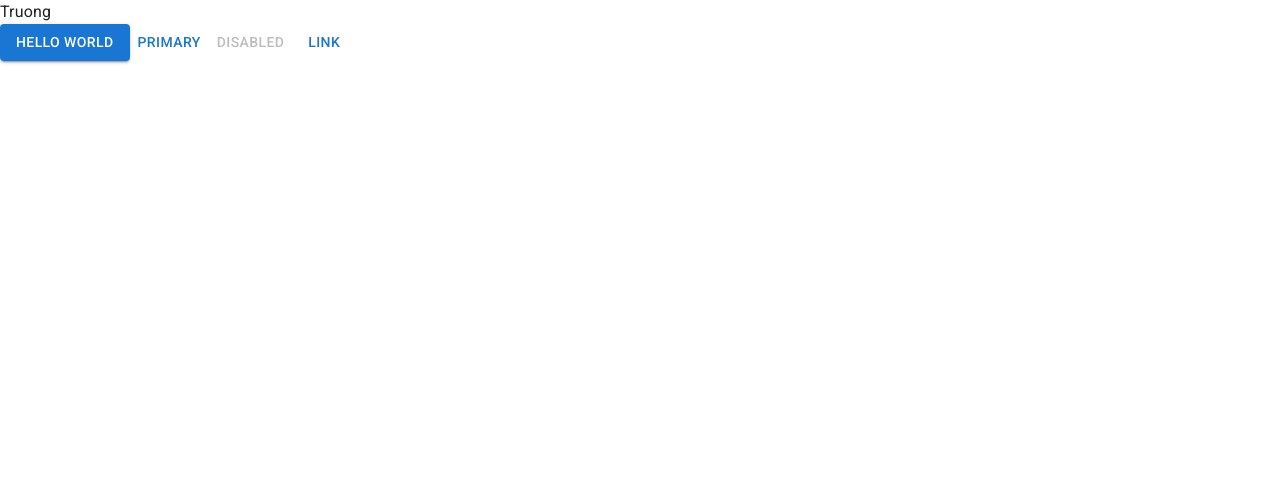
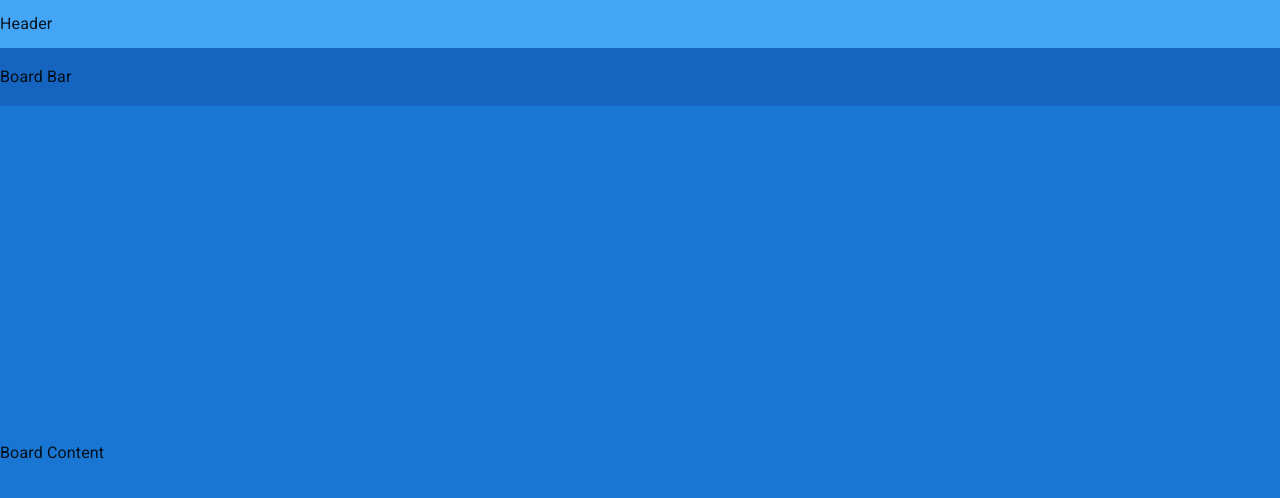
Before and after one commit to truong6243/trello-web, a React (Vite) app: page / in a window 1280 px wide. Shown: the top 498 px of the page. Built offline with nearby package versions, Linux system fonts and the light colour scheme.

Commit message:
add basic_layout

```diff
--- a/src/App.jsx
+++ b/src/App.jsx
@@ -1,13 +1,40 @@
-import Button from '@mui/material/Button'
+import Box from '@mui/material/Box'
+import Container from '@mui/material/Container'
+import theme from './theme'
+
 function App() {
   return (
-    <>
-      <div>Truong</div>
-      <Button variant="contained">Hello world</Button>
-      <Button>Primary</Button>
-      <Button disabled>Disabled</Button>
-      <Button href="#text-buttons">Link</Button>
-    </>
+    <Container disableGutters maxWidth={false} sx={{
+      backgroundColor: 'primary.main'
+    }}>
+      <Box sx={{
+        backgroundColor: 'primary.light',
+        height: (theme) => theme.trello.headerHeight,
+        width: '100%',
+        display: 'flex',
+        alignItems: 'center'
+      }}>
+        Header
+      </Box>
+      <Box sx={{
+        backgroundColor: 'primary.dark',
+        height: (theme) => theme.trello.boardBarHeight,
+        width: '100%',
+        display: 'flex',
+        alignItems: 'center'
+      }}>
+        Board Bar
+      </Box>
+      <Box sx={{
+        backgroundColor: 'primary.main',
+        height: `calc(100vh - ${theme.trello.headerHeight} - ${theme.trello.boardBarHeight})`,
+        width: '100%',
+        display: 'flex',
+        alignItems: 'center'
+      }}>
+        Board Content
+      </Box>
+    </Container>
   )
 }
 
--- a/src/main.jsx
+++ b/src/main.jsx
@@ -3,9 +3,12 @@ import ReactDOM from 'react-dom/client'
 import App from './App.jsx'
 import './index.css'
 import CssBaseline from '@mui/material/CssBaseline'
+import { ThemeProvider } from '@mui/material/styles'
+import theme from './theme.js'
+
 ReactDOM.createRoot(document.getElementById('root')).render(
-  <React.StrictMode>
-    <CssBaseline />
-    <App />
-  </React.StrictMode>,
+    <ThemeProvider theme={theme}>
+      <CssBaseline />
+      <App />
+    </ThemeProvider>
 )
--- /dev/null
+++ b/src/theme.js
@@ -0,0 +1,24 @@
+import { extendTheme } from "@mui/material";
+
+const theme = extendTheme({
+  trello: {
+    headerHeight: '48px',
+    boardBarHeight: '58px'
+  },
+  colorSchemes: {
+    light: {
+      colors: {
+        background: "#f9f9f9",
+        foreground: "#121212",
+      },
+    },
+    dark: {
+      colors: {
+        background: "#212121",
+        foreground: "#fff",
+      },
+    },
+  },
+});
+
+export default theme;
```
